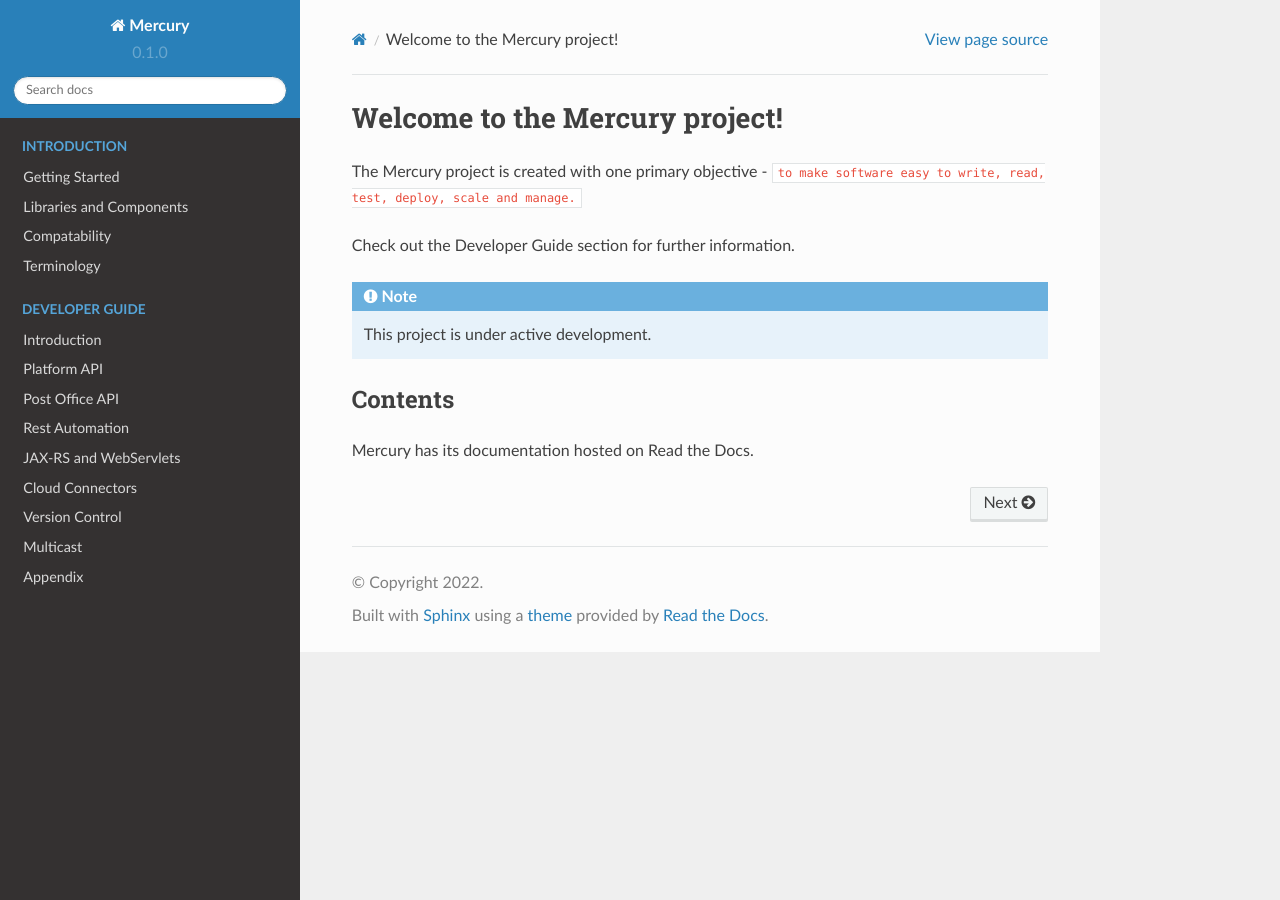
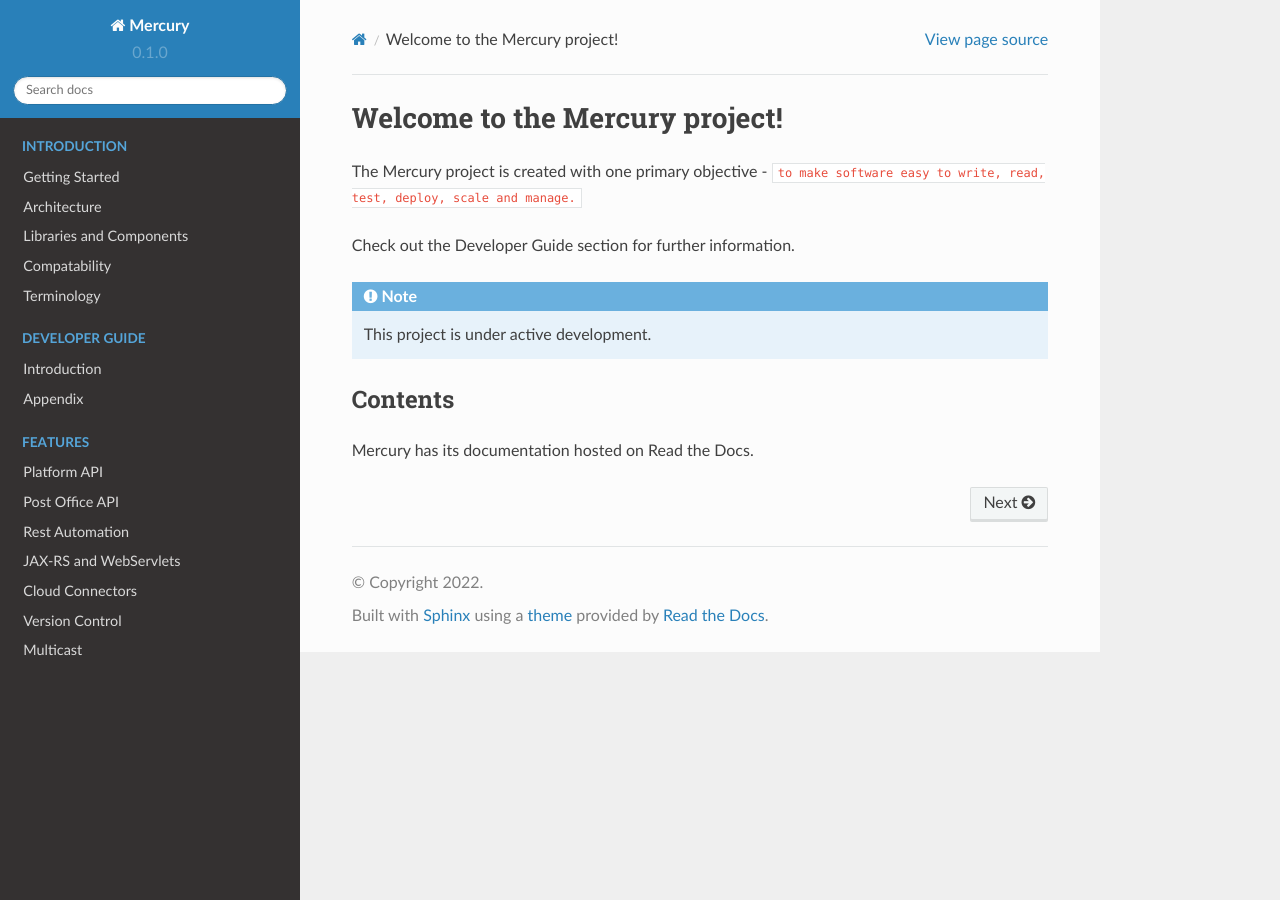
Before and after one commit to victorqzhang/refactory-vic, a Sphinx documentation site: the page built from docs/source/index.rst, in a window 1280 px wide. Built offline with Sphinx 7.4.7 and the Read the Docs theme 2.0.0, drawn with Linux system fonts in a browser that asks for light colours.

Commit message:
Add features section

```diff
--- /dev/null
+++ b/docs/source/architecture.rst
@@ -0,0 +1,2 @@
+Architecture
+=============
--- a/docs/source/index.rst
+++ b/docs/source/index.rst
@@ -18,6 +18,7 @@ Contents
    :caption: Introduction
 
    Getting Started <start>
+   Architecture <architecture>
    Libraries and Components <library>
    Compatability <compatability>
    Terminology <terminology>
@@ -28,6 +29,13 @@ Contents
    :caption: Developer Guide
 
    Introduction <dev-introduction>
+   Appendix <appendix>
+
+.. toctree::
+   :maxdepth: 2
+   :hidden:
+   :caption: Features
+
    Platform API <platform-api>
    Post Office API <post-office-api>
    Rest Automation <rest-automation>
```
Also changed, not shown: other parts of docs/source/index.rst (+0 -1 lines).
